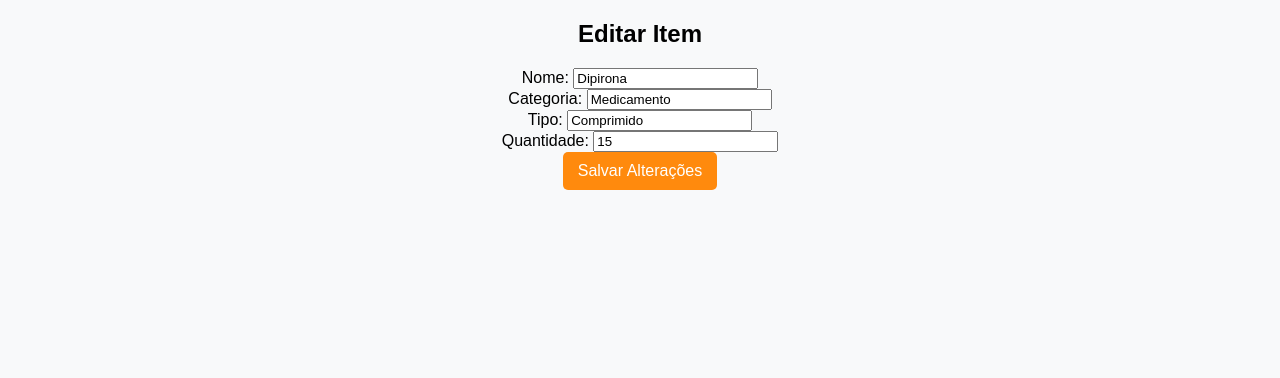
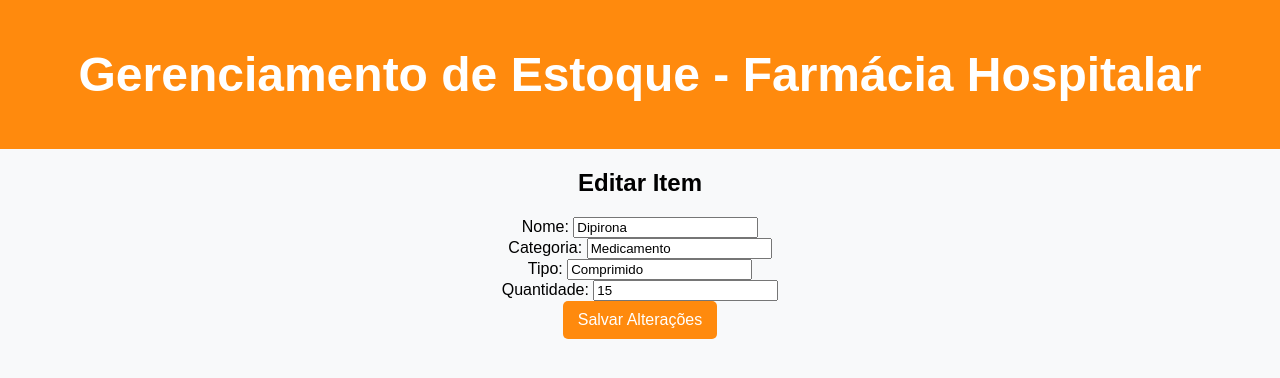
Before and after one commit to lalamacedo/farmacia-estoque, a plain HTML site: page editar_item.html in a window 1280 px wide. Drawn offline with Linux system fonts and the light colour scheme.

Commit message:
Update editar_item.html

```diff
--- a/editar_item.html
+++ b/editar_item.html
@@ -2,10 +2,13 @@
 <html lang="pt-BR">
 <head>
     <meta charset="UTF-8">
-    <title>Editar Item</title>
+    <title>Gerenciamento de Estoque</title>
     <link rel="stylesheet" href="style.css">
 </head>
 <body>
+    <header>
+        <h1>Gerenciamento de Estoque - Farmácia Hospitalar</h1>
+    </header>
     <h2>Editar Item</h2>
     <form>
         <label>Nome: <input type="text" value="Dipirona"></label><br>
```
